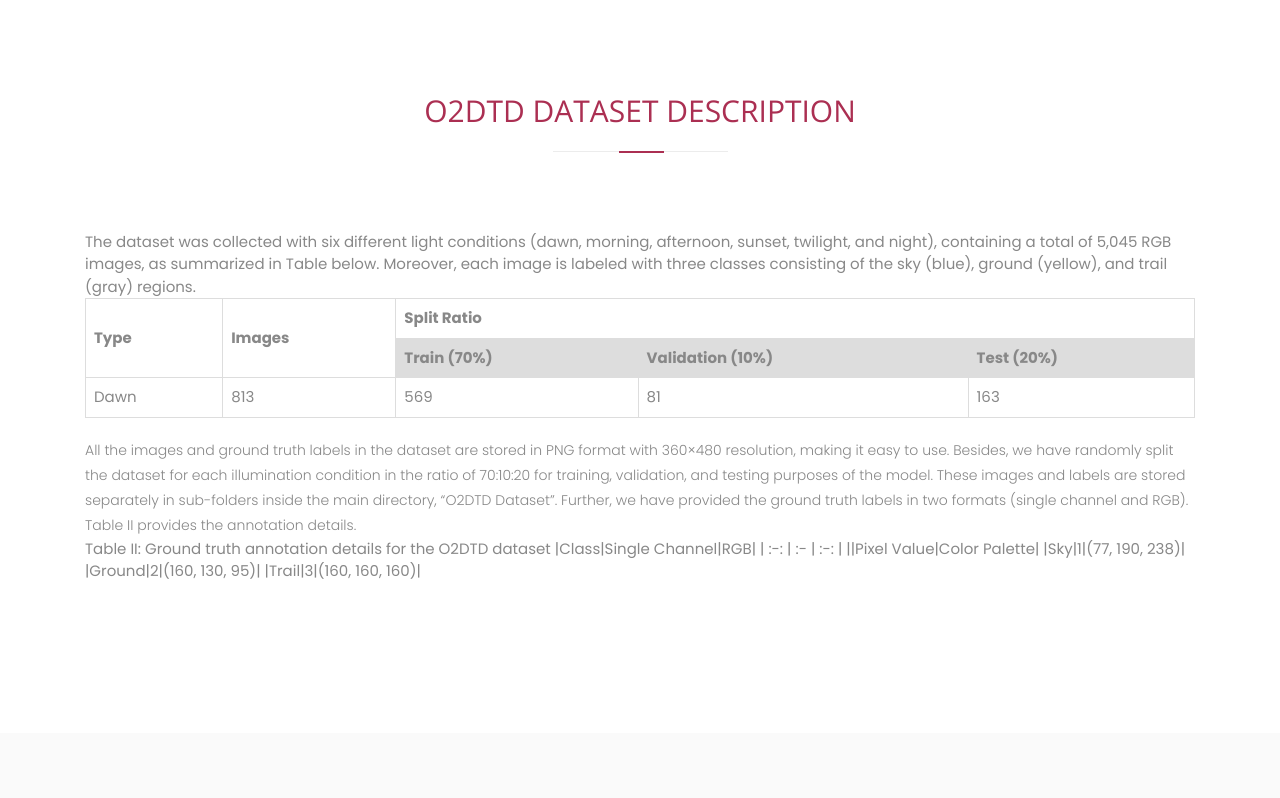
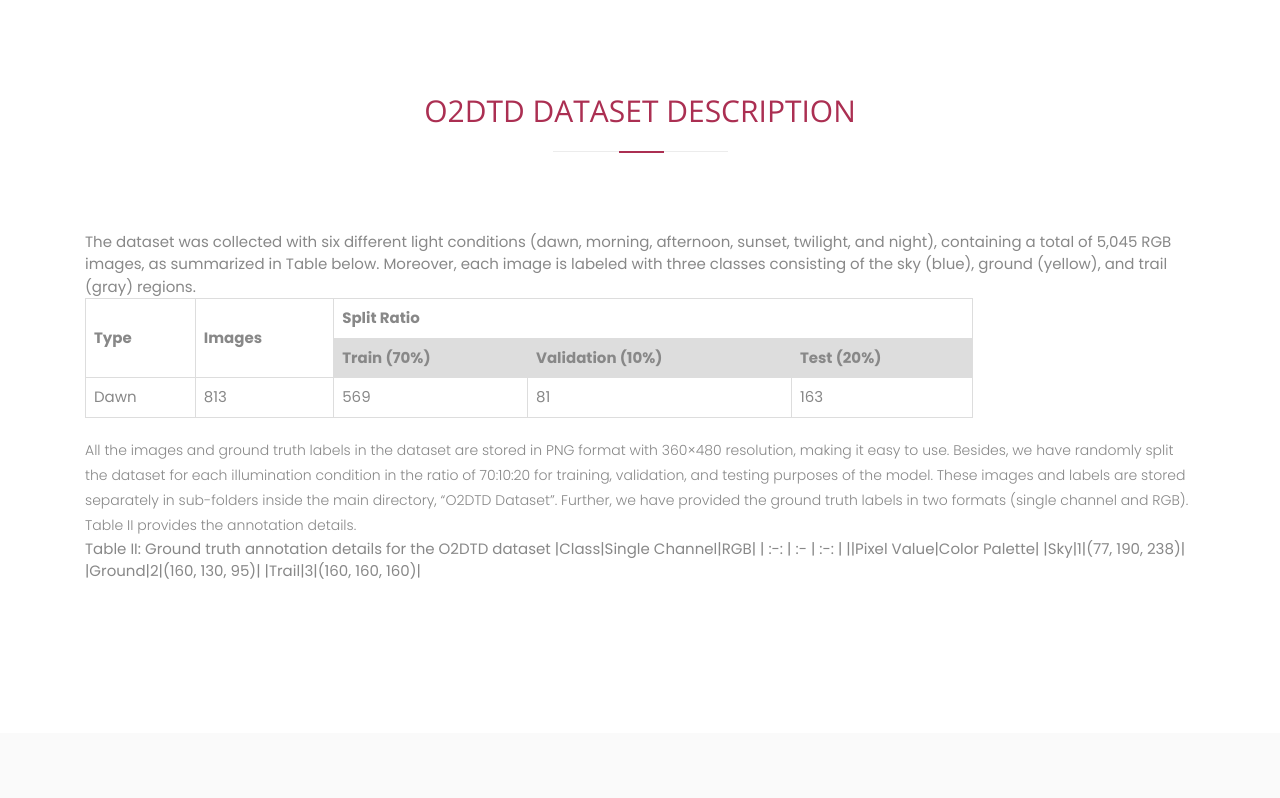
Before and after one commit to BilalHassan90/Datasets, a plain HTML site: page index.html in a window 1280 px wide. Shown: the part 2519-3317 px from the top of the page. Drawn offline with nearby package versions, Linux system fonts and the light colour scheme.

Commit message:
Update style.css

```diff
--- a/style.css
+++ b/style.css
@@ -69,10 +69,11 @@ h6 {
 }
 table {
   border-collapse: collapse;
-  width: 100%;
+  width: 80%;
 }
 
 td, th {
+  text-align: center;
   border: 1px solid #dddddd;
   text-align: left;
   padding: 8px;
```
